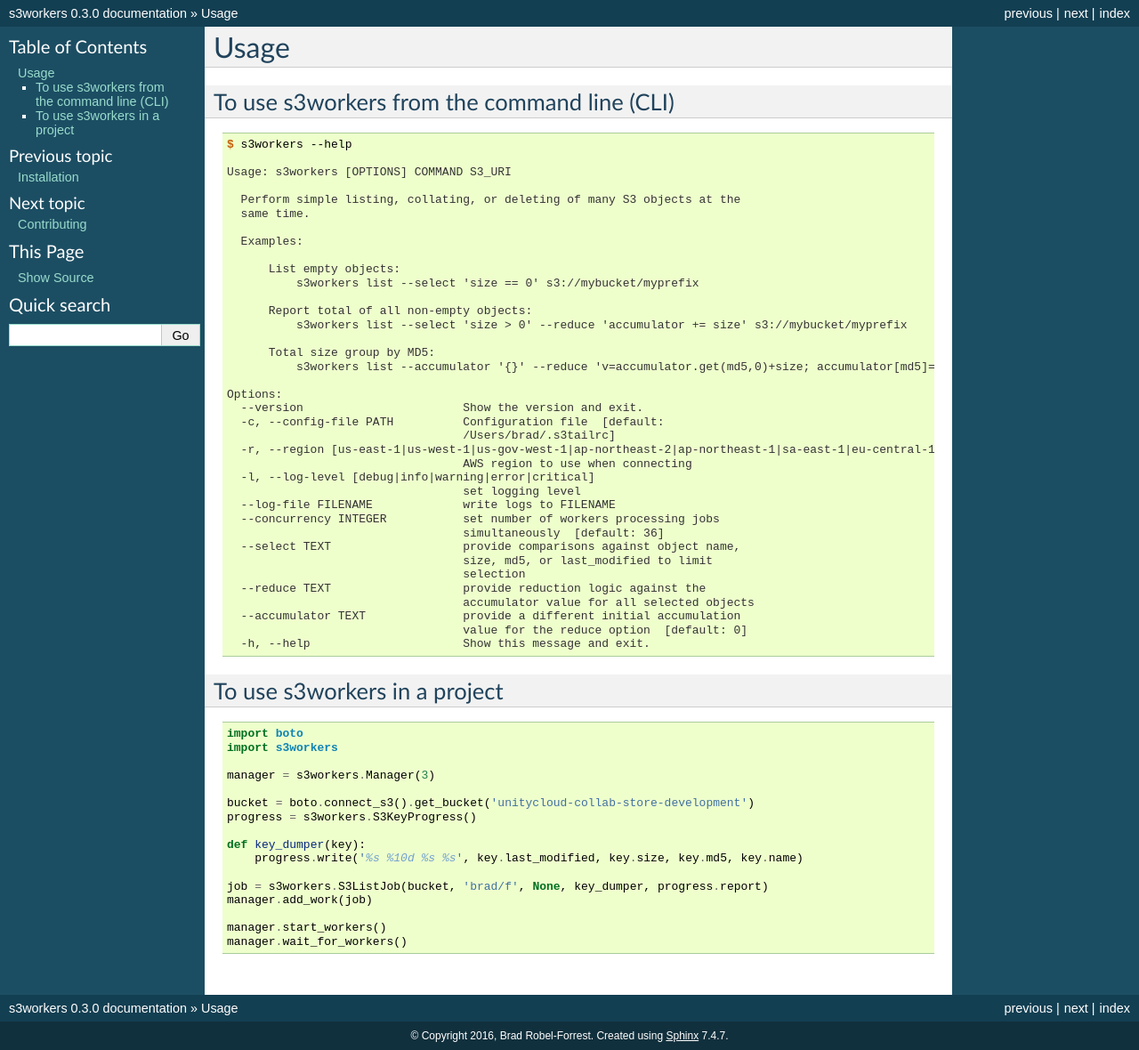
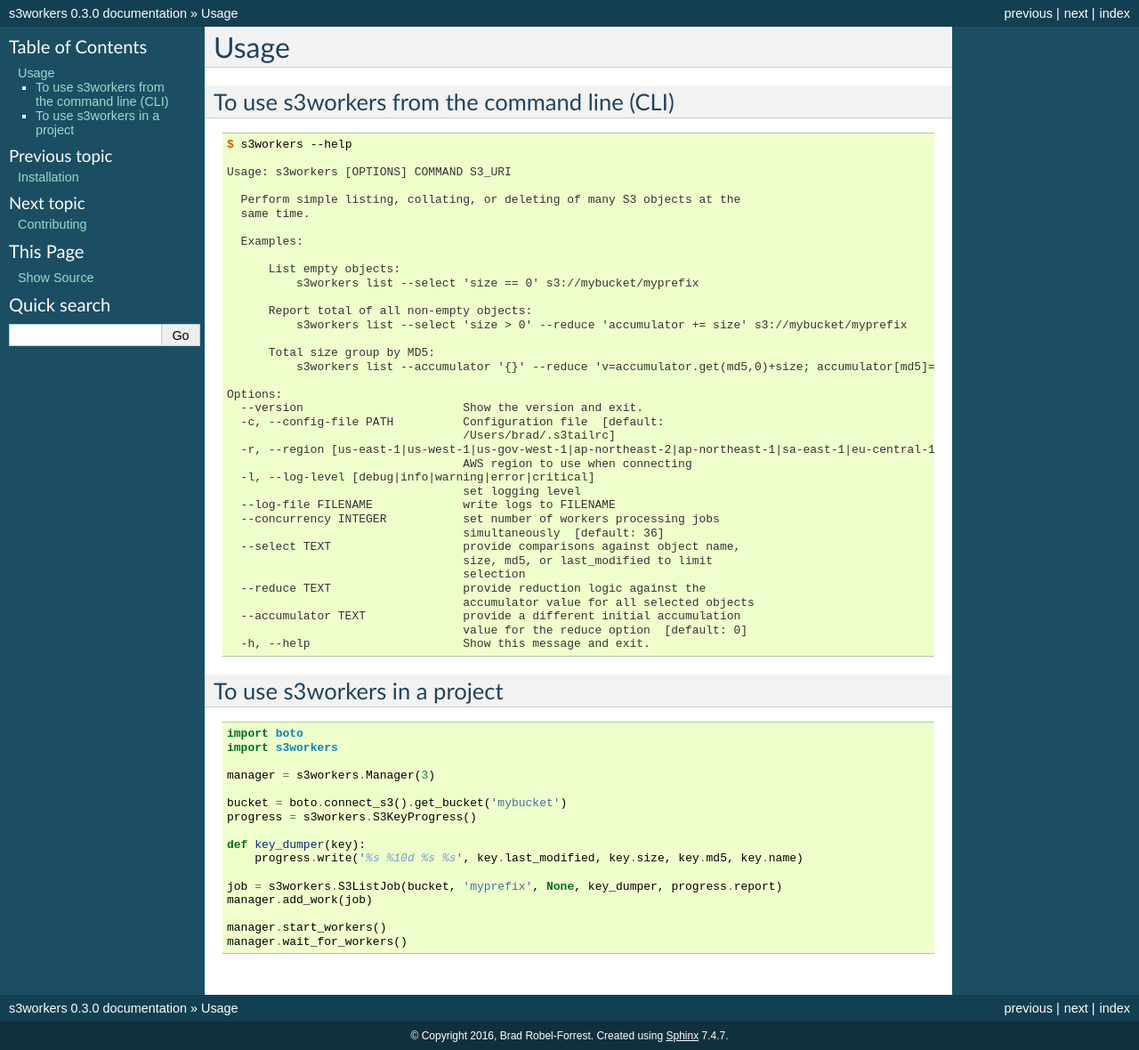
Before and after one commit to bradrf/s3workers, a Sphinx documentation site: the page built from docs/usage.rst, in a window 1280 px wide. Shown: the whole page at 89% size. Built offline with Sphinx 7.4.7, drawn with Linux system fonts in a browser that asks for light colours; pages that are not in the unit, such as notebooks, are missing from menus.

Commit message:
better names in usage example

```diff
--- a/docs/usage.rst
+++ b/docs/usage.rst
@@ -56,13 +56,13 @@
 
     manager = s3workers.Manager(3)
 
-    bucket = boto.connect_s3().get_bucket('unitycloud-collab-store-development')
+    bucket = boto.connect_s3().get_bucket('mybucket')
     progress = s3workers.S3KeyProgress()
 
     def key_dumper(key):
         progress.write('%s %10d %s %s', key.last_modified, key.size, key.md5, key.name)
 
-    job = s3workers.S3ListJob(bucket, 'brad/f', None, key_dumper, progress.report)
+    job = s3workers.S3ListJob(bucket, 'myprefix', None, key_dumper, progress.report)
     manager.add_work(job)
 
     manager.start_workers()
```
